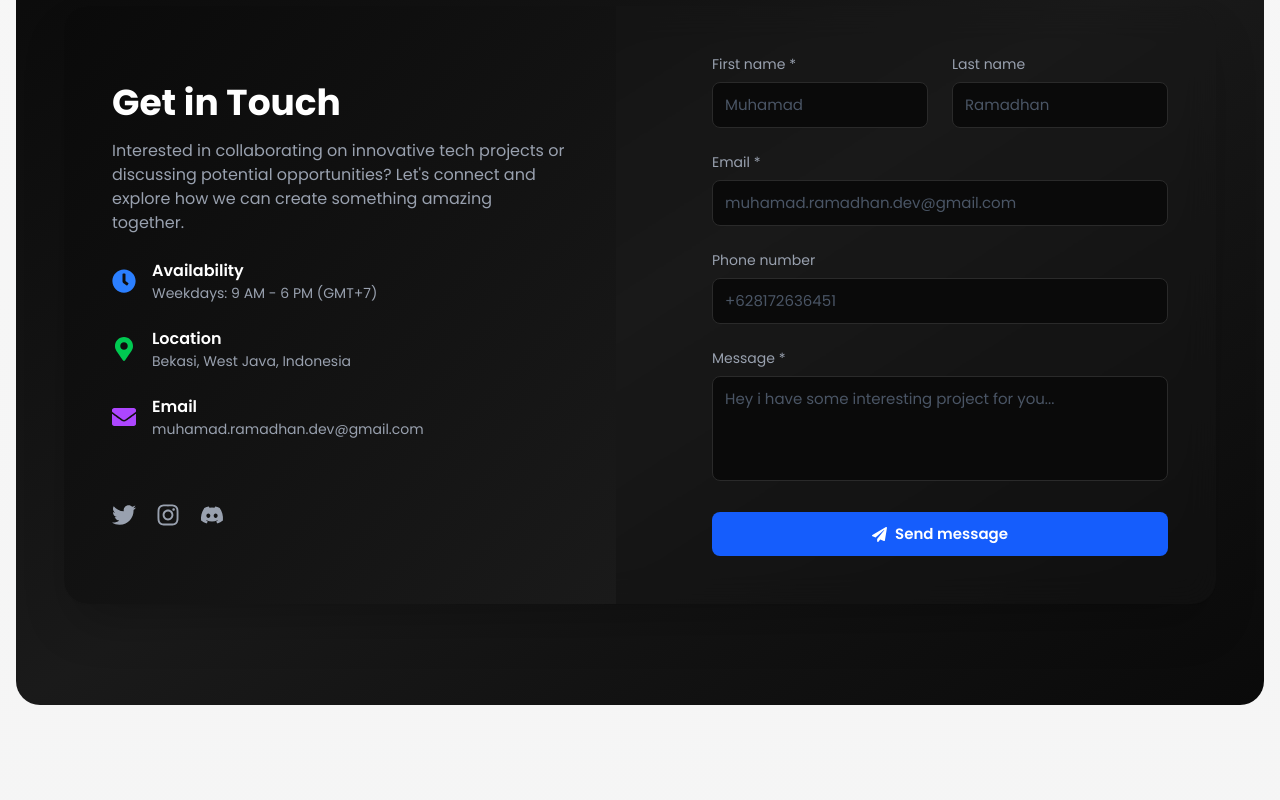
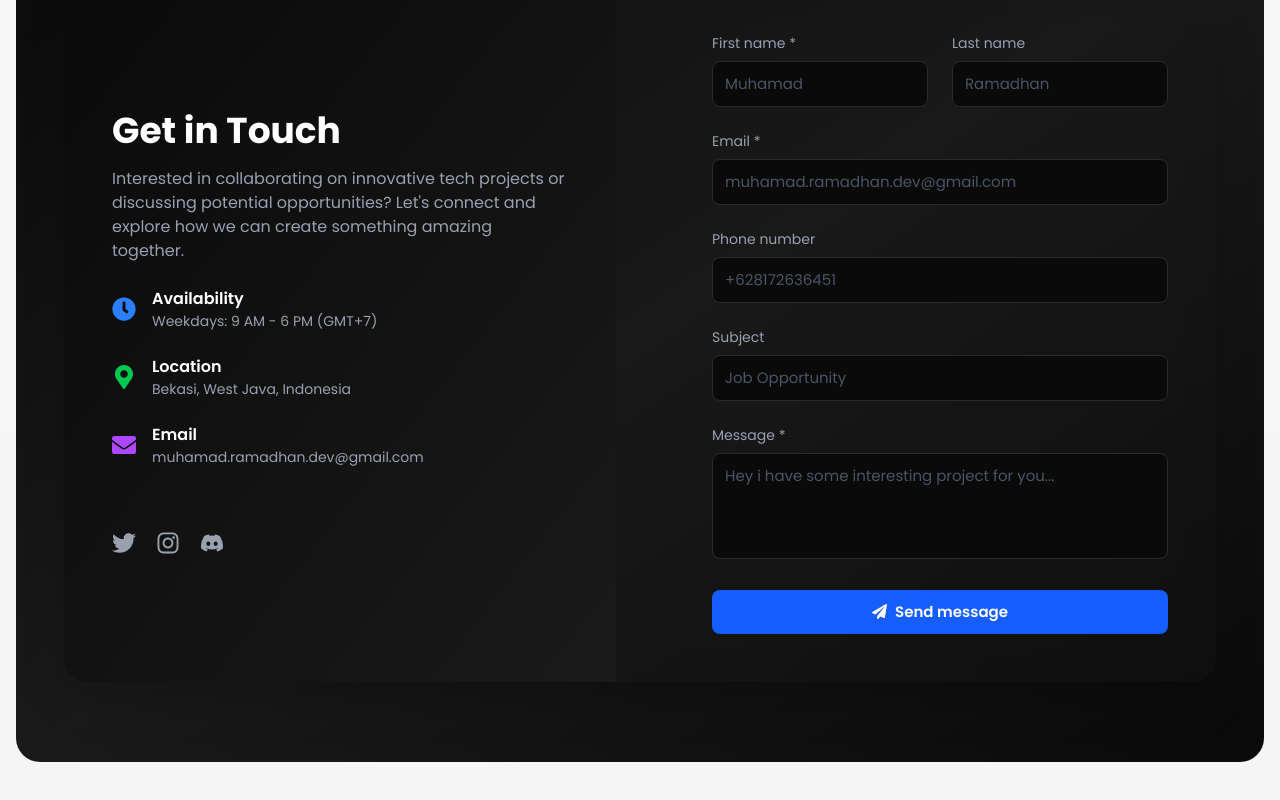
Before and after one commit to holycann/myportfolio, a Next.js app: page / in a window 1280 px wide. Shown: the part 5109-5909 px from the top of the page. Built offline with nearby package versions, Linux system fonts and the light colour scheme.

Commit message:
Add Emailjs For Contact

```diff
--- a/package.json
+++ b/package.json
@@ -18,6 +18,9 @@
     "@tsparticles/slim": "^3.8.1",
     "@vercel/analytics": "^1.5.0",
     "clsx": "^2.1.1",
+    "emailjs-com": "^3.2.0",
+    "firebase": "^11.9.1",
+    "firebase-admin": "^13.4.0",
     "framer-motion": "^12.9.2",
     "lenis": "^1.3.4",
     "motion": "^12.8.0",
--- a/src/components/section/Contact.tsx
+++ b/src/components/section/Contact.tsx
@@ -2,8 +2,18 @@
 
 import { useState, ChangeEvent, FormEvent } from "react";
 import { motion } from "framer-motion";
-import { FaTwitter, FaInstagram, FaDiscord, FaClock, FaMapMarkerAlt, FaEnvelope, FaPaperPlane, FaCheck } from "react-icons/fa";
+import {
+  FaTwitter,
+  FaInstagram,
+  FaDiscord,
+  FaClock,
+  FaMapMarkerAlt,
+  FaEnvelope,
+  FaPaperPlane,
+  FaCheck,
+} from "react-icons/fa";
 import { toast, Toaster } from "react-hot-toast";
+import emailjs from "emailjs-com";
 
 interface FormData {
   firstName: string;
@@ -11,6 +21,7 @@ interface FormData {
   email: string;
   phoneNumber: string;
   message: string;
+  subject: string;
 }
 
 export default function Contact() {
@@ -20,6 +31,7 @@ export default function Contact() {
     email: "",
     phoneNumber: "",
     message: "",
+    subject: "",
   });
   const [isSubmitting, setIsSubmitting] = useState(false);
   const [isSubmitted, setIsSubmitted] = useState(false);
@@ -59,7 +71,7 @@ export default function Contact() {
     if (errors[name as keyof FormData]) {
       setErrors((prev) => ({
         ...prev,
-        [name]: undefined
+        [name]: undefined,
       }));
     }
   };
@@ -75,8 +87,29 @@ export default function Contact() {
     setIsSubmitting(true);
 
     try {
-      // Simulate form submission (replace with actual API call)
-      await new Promise(resolve => setTimeout(resolve, 2000));
+      // Kirim email via EmailJS
+      const result = await emailjs.send(
+        process.env.NEXT_PUBLIC_EMAILJS_SERVICE_ID!,
+        process.env.NEXT_PUBLIC_EMAILJS_TEMPLATE_ID!,
+        {
+          firstname: formData.firstName,
+          lastname: formData.lastName,
+          email: formData.email,
+          phone: formData.phoneNumber,
+          message: formData.message,
+          subject: formData.subject,
+          time: new Date().toLocaleString("en-US", {
+            year: "numeric",
+            month: "long",
+            day: "numeric",
+            hour: "2-digit",
+            minute: "2-digit",
+          }),
+        },
+        process.env.NEXT_PUBLIC_EMAILJS_PUBLIC_KEY!
+      );
+
+      console.log(result);
 
       setIsSubmitted(true);
       toast.success("Message sent successfully!");
@@ -88,12 +121,13 @@ export default function Contact() {
         email: "",
         phoneNumber: "",
         message: "",
+        subject: "",
       });
     } catch (error) {
       toast.error("Failed to send message. Please try again.");
     } finally {
       setIsSubmitting(false);
-      setIsSubmitted(false);
+      setTimeout(() => setIsSubmitted(false), 2000);
     }
   };
 
@@ -103,9 +137,9 @@ export default function Contact() {
       opacity: 1,
       transition: {
         delayChildren: 0.3,
-        staggerChildren: 0.2
-      }
-    }
+        staggerChildren: 0.2,
+      },
+    },
   };
 
   const itemVariants = {
@@ -116,9 +150,9 @@ export default function Contact() {
       transition: {
         type: "spring",
         stiffness: 100,
-        damping: 10
-      }
-    }
+        damping: 10,
+      },
+    },
   };
 
   return (
@@ -130,8 +164,8 @@ export default function Contact() {
         position="top-right"
         toastOptions={{
           style: {
-            background: '#333',
-            color: '#fff',
+            background: "#333",
+            color: "#fff",
           },
         }}
       />
@@ -158,7 +192,9 @@ export default function Contact() {
               variants={itemVariants}
               className="text-sm md:text-base text-gray-400 mb-4 md:mb-6"
             >
-              Interested in collaborating on innovative tech projects or discussing potential opportunities? Let&apos;s connect and explore how we can create something amazing together.
+              Interested in collaborating on innovative tech projects or
+              discussing potential opportunities? Let&apos;s connect and explore
+              how we can create something amazing together.
             </motion.p>
 
             <motion.div
@@ -171,8 +207,12 @@ export default function Contact() {
               >
                 <FaClock className="text-xl md:text-2xl text-blue-500" />
                 <div>
-                  <h4 className="text-sm md:text-base font-semibold">Availability</h4>
-                  <p className="text-xs md:text-sm text-gray-400">Weekdays: 9 AM - 6 PM (GMT+7)</p>
+                  <h4 className="text-sm md:text-base font-semibold">
+                    Availability
+                  </h4>
+                  <p className="text-xs md:text-sm text-gray-400">
+                    Weekdays: 9 AM - 6 PM (GMT+7)
+                  </p>
                 </div>
               </motion.div>
 
@@ -182,8 +222,12 @@ export default function Contact() {
               >
                 <FaMapMarkerAlt className="text-xl md:text-2xl text-green-500" />
                 <div>
-                  <h4 className="text-sm md:text-base font-semibold">Location</h4>
-                  <p className="text-xs md:text-sm text-gray-400">Bekasi, West Java, Indonesia</p>
+                  <h4 className="text-sm md:text-base font-semibold">
+                    Location
+                  </h4>
+                  <p className="text-xs md:text-sm text-gray-400">
+                    Bekasi, West Java, Indonesia
+                  </p>
                 </div>
               </motion.div>
 
@@ -194,7 +238,9 @@ export default function Contact() {
                 <FaEnvelope className="text-xl md:text-2xl text-purple-500" />
                 <div>
                   <h4 className="text-sm md:text-base font-semibold">Email</h4>
-                  <p className="text-xs md:text-sm text-gray-400 break-words">muhamad.ramadhan.dev@gmail.com</p>
+                  <p className="text-xs md:text-sm text-gray-400 break-words">
+                    muhamad.ramadhan.dev@gmail.com
+                  </p>
                 </div>
               </motion.div>
             </motion.div>
@@ -203,13 +249,28 @@ export default function Contact() {
               variants={itemVariants}
               className="flex space-x-4 md:space-x-5 mt-4 md:mt-8 justify-center md:justify-start"
             >
-              <a href="https://twitter.com/ehhramaa_" target="_blank" rel="noopener noreferrer" className="text-gray-400 hover:text-white transition-colors">
+              <a
+                href="https://twitter.com/ehhramaa_"
+                target="_blank"
+                rel="noopener noreferrer"
+                className="text-gray-400 hover:text-white transition-colors"
+              >
                 <FaTwitter className="text-xl md:text-2xl" />
               </a>
-              <a href="https://www.instagram.com/ehhramaa_/" target="_blank" rel="noopener noreferrer" className="text-gray-400 hover:text-white transition-colors">
+              <a
+                href="https://www.instagram.com/ehhramaa_/"
+                target="_blank"
+                rel="noopener noreferrer"
+                className="text-gray-400 hover:text-white transition-colors"
+              >
                 <FaInstagram className="text-xl md:text-2xl" />
               </a>
-              <a href="https://discordapp.com/users/muhamadramadhan" target="_blank" rel="noopener noreferrer" className="text-gray-400 hover:text-white transition-colors">
+              <a
+                href="https://discordapp.com/users/muhamadramadhan"
+                target="_blank"
+                rel="noopener noreferrer"
+                className="text-gray-400 hover:text-white transition-colors"
+              >
                 <FaDiscord className="text-xl md:text-2xl" />
               </a>
             </motion.div>
@@ -230,7 +291,9 @@ export default function Contact() {
                 className="grid grid-cols-1 md:grid-cols-2 gap-4 md:gap-6"
               >
                 <motion.div variants={itemVariants}>
-                  <label className="block text-xs md:text-sm text-gray-400 mb-1 md:mb-2">First name *</label>
+                  <label className="block text-xs md:text-sm text-gray-400 mb-1 md:mb-2">
+                    First name *
+                  </label>
                   <input
                     type="text"
                     name="firstName"
@@ -238,17 +301,21 @@ export default function Contact() {
                     onChange={handleChange}
                     className={`w-full p-2 md:p-3 rounded-lg bg-[#0A0A0A] border ${
                       errors.firstName
-                        ? 'border-red-500'
-                        : 'border-[#2A2A2A] focus:border-blue-500'
+                        ? "border-red-500"
+                        : "border-[#2A2A2A] focus:border-blue-500"
                     } focus:outline-none focus:ring-2 focus:ring-blue-500 text-xs md:text-[15px] placeholder-gray-600`}
                     placeholder="Muhamad"
                   />
                   {errors.firstName && (
-                    <p className="text-red-500 text-xs mt-1">{errors.firstName}</p>
+                    <p className="text-red-500 text-xs mt-1">
+                      {errors.firstName}
+                    </p>
                   )}
                 </motion.div>
                 <motion.div variants={itemVariants}>
-                  <label className="block text-xs md:text-sm text-gray-400 mb-1 md:mb-2">Last name</label>
+                  <label className="block text-xs md:text-sm text-gray-400 mb-1 md:mb-2">
+                    Last name
+                  </label>
                   <input
                     type="text"
                     name="lastName"
@@ -261,7 +328,9 @@ export default function Contact() {
               </motion.div>
 
               <motion.div variants={itemVariants}>
-                <label className="block text-xs md:text-sm text-gray-400 mb-1 md:mb-2">Email *</label>
+                <label className="block text-xs md:text-sm text-gray-400 mb-1 md:mb-2">
+                  Email *
+                </label>
                 <input
                   type="email"
                   name="email"
@@ -269,8 +338,8 @@ export default function Contact() {
                   onChange={handleChange}
                   className={`w-full p-2 md:p-3 rounded-lg bg-[#0A0A0A] border ${
                     errors.email
-                      ? 'border-red-500'
-                      : 'border-[#2A2A2A] focus:border-blue-500'
+                      ? "border-red-500"
+                      : "border-[#2A2A2A] focus:border-blue-500"
                   } focus:outline-none focus:ring-2 focus:ring-blue-500 text-xs md:text-[15px] placeholder-gray-600`}
                   placeholder="muhamad.ramadhan.dev@gmail.com"
                 />
@@ -280,7 +349,9 @@ export default function Contact() {
               </motion.div>
 
               <motion.div variants={itemVariants}>
-                <label className="block text-xs md:text-sm text-gray-400 mb-1 md:mb-2">Phone number</label>
+                <label className="block text-xs md:text-sm text-gray-400 mb-1 md:mb-2">
+                  Phone number
+                </label>
                 <input
                   type="text"
                   name="phoneNumber"
@@ -292,7 +363,23 @@ export default function Contact() {
               </motion.div>
 
               <motion.div variants={itemVariants}>
-                <label className="block text-xs md:text-sm text-gray-400 mb-1 md:mb-2">Message *</label>
+                <label className="block text-xs md:text-sm text-gray-400 mb-1 md:mb-2">
+                  Subject
+                </label>
+                <input
+                  type="text"
+                  name="subject"
+                  value={formData.subject}
+                  onChange={handleChange}
+                  className="w-full p-2 md:p-3 rounded-lg bg-[#0A0A0A] border border-[#2A2A2A] focus:outline-none focus:ring-2 focus:ring-blue-500 text-xs md:text-[15px] placeholder-gray-600"
+                  placeholder="Job Opportunity"
+                />
+              </motion.div>
+
+              <motion.div variants={itemVariants}>
+                <label className="block text-xs md:text-sm text-gray-400 mb-1 md:mb-2">
+                  Message *
+                </label>
                 <textarea
                   name="message"
                   value={formData.message}
@@ -300,8 +387,8 @@ export default function Contact() {
                   rows={4}
                   className={`w-full p-2 md:p-3 rounded-lg bg-[#0A0A0A] border ${
                     errors.message
-                      ? 'border-red-500'
-                      : 'border-[#2A2A2A] focus:border-blue-500'
+                      ? "border-red-500"
+                      : "border-[#2A2A2A] focus:border-blue-500"
                   } focus:outline-none focus:ring-2 focus:ring-blue-500 text-xs md:text-[15px] placeholder-gray-600 resize-none`}
                   placeholder="Hey i have some interesting project for you..."
                 />
@@ -316,8 +403,8 @@ export default function Contact() {
                 disabled={isSubmitting}
                 className={`w-full py-2 md:py-3 rounded-lg text-xs md:text-[15px] font-semibold transition-all duration-300 flex items-center justify-center space-x-2 ${
                   isSubmitting
-                    ? 'bg-blue-800 text-gray-400 cursor-not-allowed'
-                    : 'bg-blue-600 hover:bg-blue-700 text-white'
+                    ? "bg-blue-800 text-gray-400 cursor-not-allowed"
+                    : "bg-blue-600 hover:bg-blue-700 text-white"
                 }`}
               >
                 {isSubmitting ? (
```
Also changed, not shown: 1 other file (tests, documents, lock files or other folders).
